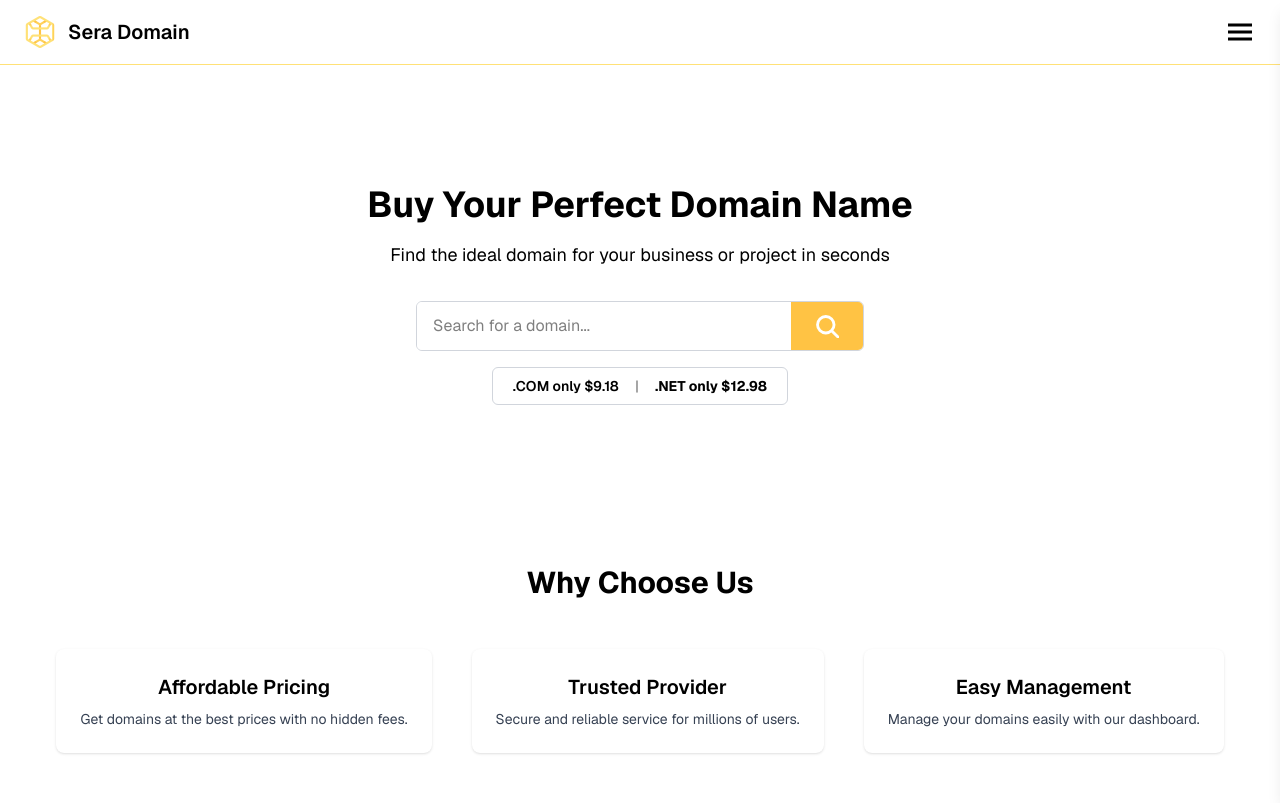
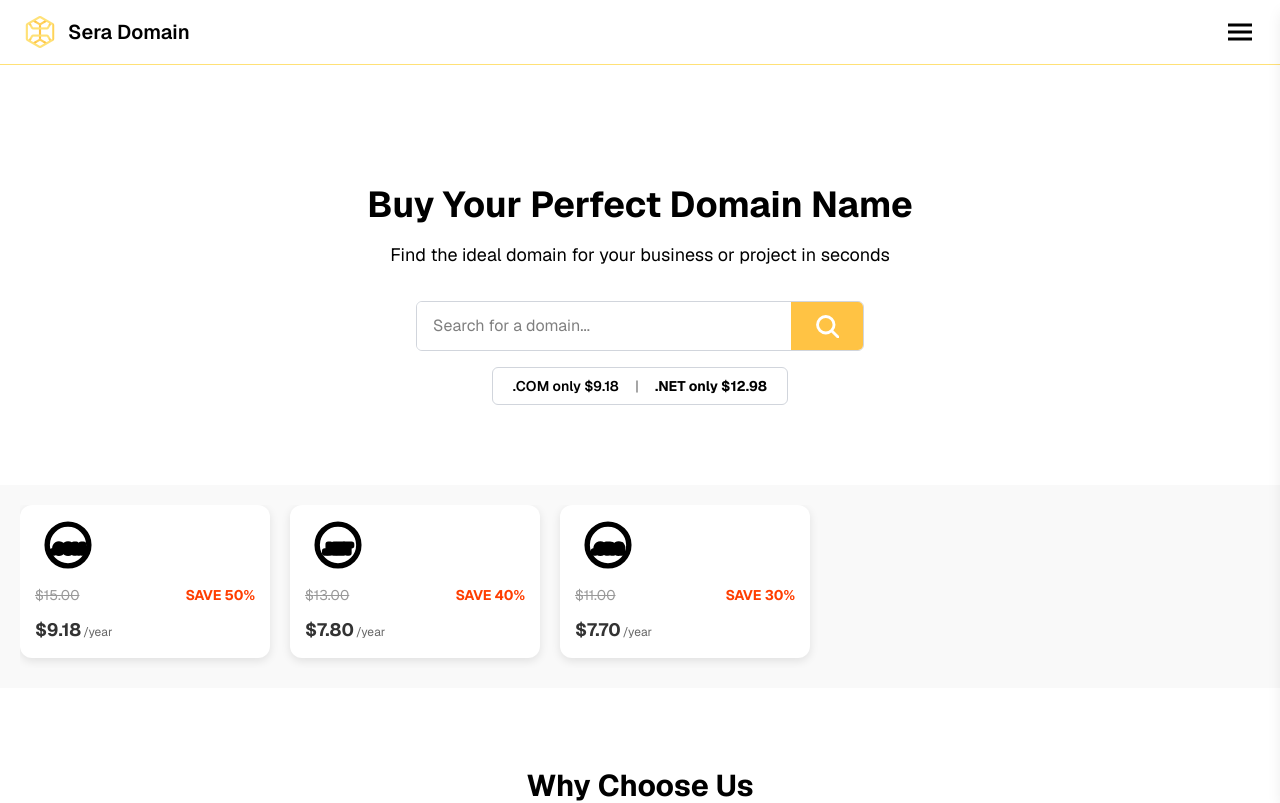
Before and after one commit to Parvez4560/seradomain, a Next.js app: page / in a window 1280 px wide. Shown: the top 803 px of the page. Built offline with nearby package versions, Linux system fonts and the light colour scheme.

Commit message:
New changes

```diff
--- a/app/page.tsx
+++ b/app/page.tsx
@@ -2,6 +2,7 @@ import Navbar from "../components/Navbar";
 import HeaderSection from "../components/HeaderSection";
 import FeaturesSection from "../components/FeaturesSection";
 import FooterSection from "../components/FooterSection";
+import TLDCard from "../components/TLDCard";
 
 export default function Home() {
   return (
@@ -14,7 +15,9 @@ export default function Home() {
 
       {/* বাকি কনটেন্ট */}
         <HeaderSection />
+        <TLDCard />
         <FeaturesSection />
+
       <FooterSection />
     </div>
   );
```
